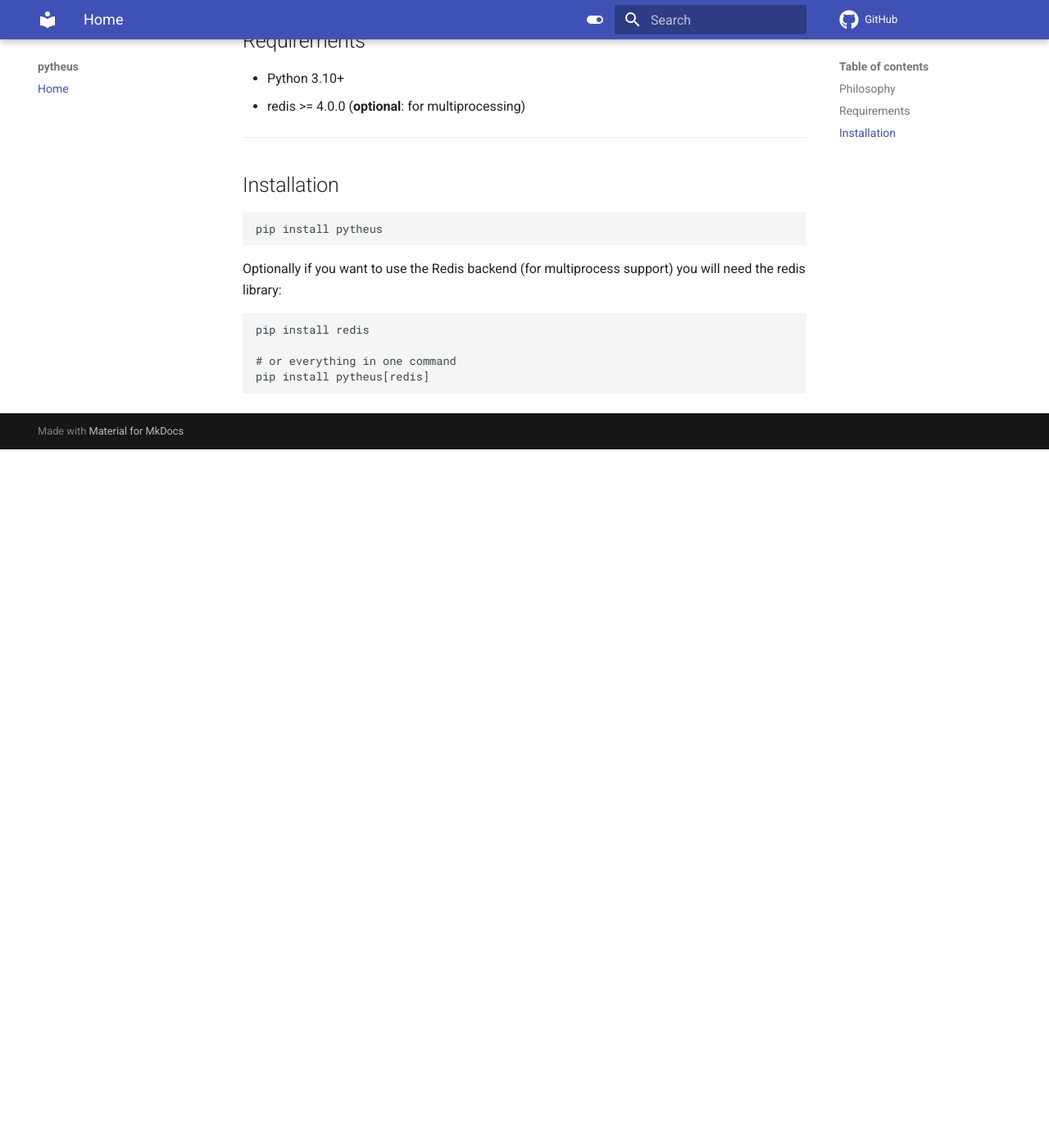
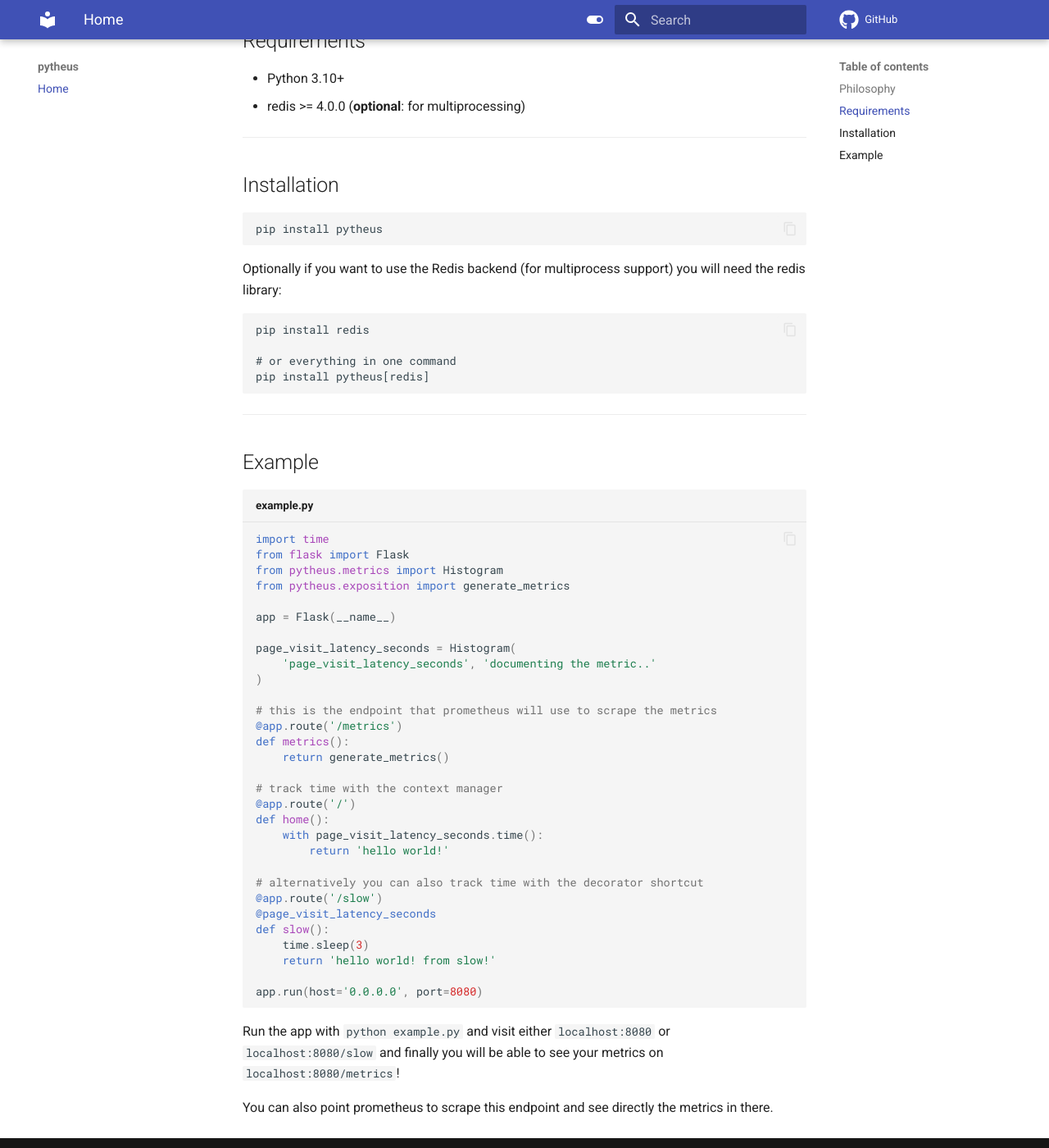
Before and after one commit to Llandy3d/pytheus, an MkDocs documentation site: the page built from docs/index.md, in a window 1280 px wide and 1400 px high, scrolled down 1386 px. Shown: the whole window at 82% size. Built offline with MkDocs 1.6.1 and Material for MkDocs 9.7.7, drawn with Linux system fonts in a browser that asks for light colours; comment, search, counter and statistics services are not loaded; before the commit the page ends 1934 px from its top, so only the background shows below that.

Commit message:
example section

````diff
--- a/docs/index.md
+++ b/docs/index.md
@@ -53,3 +53,44 @@ pip install redis
 # or everything in one command
 pip install pytheus[redis]
 ```
+
+---
+
+## Example
+
+```python title="example.py"
+import time
+from flask import Flask
+from pytheus.metrics import Histogram
+from pytheus.exposition import generate_metrics
+
+app = Flask(__name__)
+
+page_visit_latency_seconds = Histogram(
+    'page_visit_latency_seconds', 'documenting the metric..'
+)
+
+# this is the endpoint that prometheus will use to scrape the metrics
+@app.route('/metrics')
+def metrics():
+    return generate_metrics()
+
+# track time with the context manager
+@app.route('/')
+def home():
+    with page_visit_latency_seconds.time():
+        return 'hello world!'
+
+# alternatively you can also track time with the decorator shortcut
+@app.route('/slow')
+@page_visit_latency_seconds
+def slow():
+    time.sleep(3)
+    return 'hello world! from slow!'
+
+app.run(host='0.0.0.0', port=8080)
+```
+
+Run the app with `python example.py` and visit either `localhost:8080` or `localhost:8080/slow` and finally you will be able to see your metrics on `localhost:8080/metrics`!
+
+You can also point prometheus to scrape this endpoint and see directly the metrics in there.
--- a/mkdocs.yml
+++ b/mkdocs.yml
@@ -2,6 +2,9 @@ site_name: pytheus
 
 theme:
   name: material
+
+  features:
+    - content.code.copy
 
   icon:
     repo: fontawesome/brands/github
````
